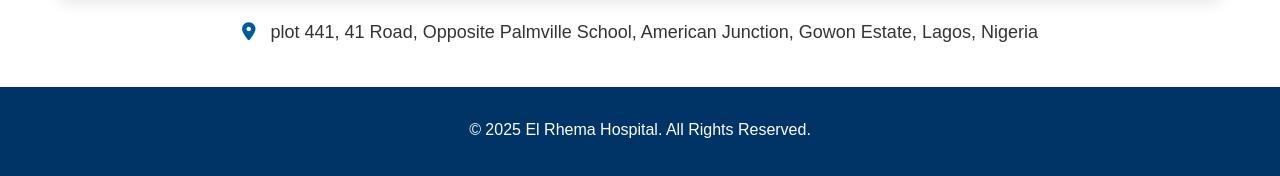
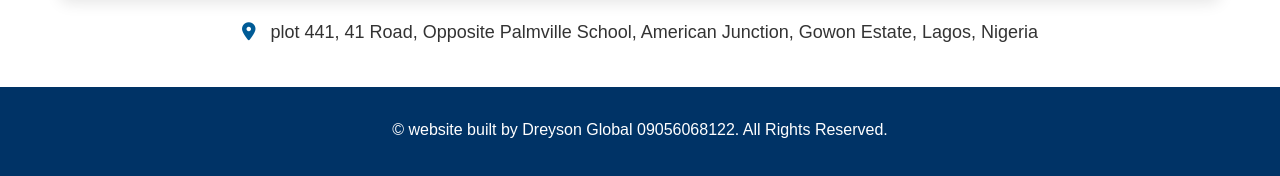
Before and after one commit to Dreysonglobal/elrhema, a plain HTML site: page index.html in a window 1280 px wide. Shown: the part 3525-3701 px from the top of the page. Drawn offline with Linux system fonts and the light colour scheme.

Commit message:
Update index.html

```diff
--- a/index.html
+++ b/index.html
@@ -185,7 +185,7 @@
     <!-- Footer -->
     <footer>
         <div class="container">
-            <p>&copy; 2025 El Rhema Hospital. All Rights Reserved.</p>
+            <p>&copy; website built by Dreyson Global 09056068122. All Rights Reserved.</p>
 
         </div>
     </footer>
```
